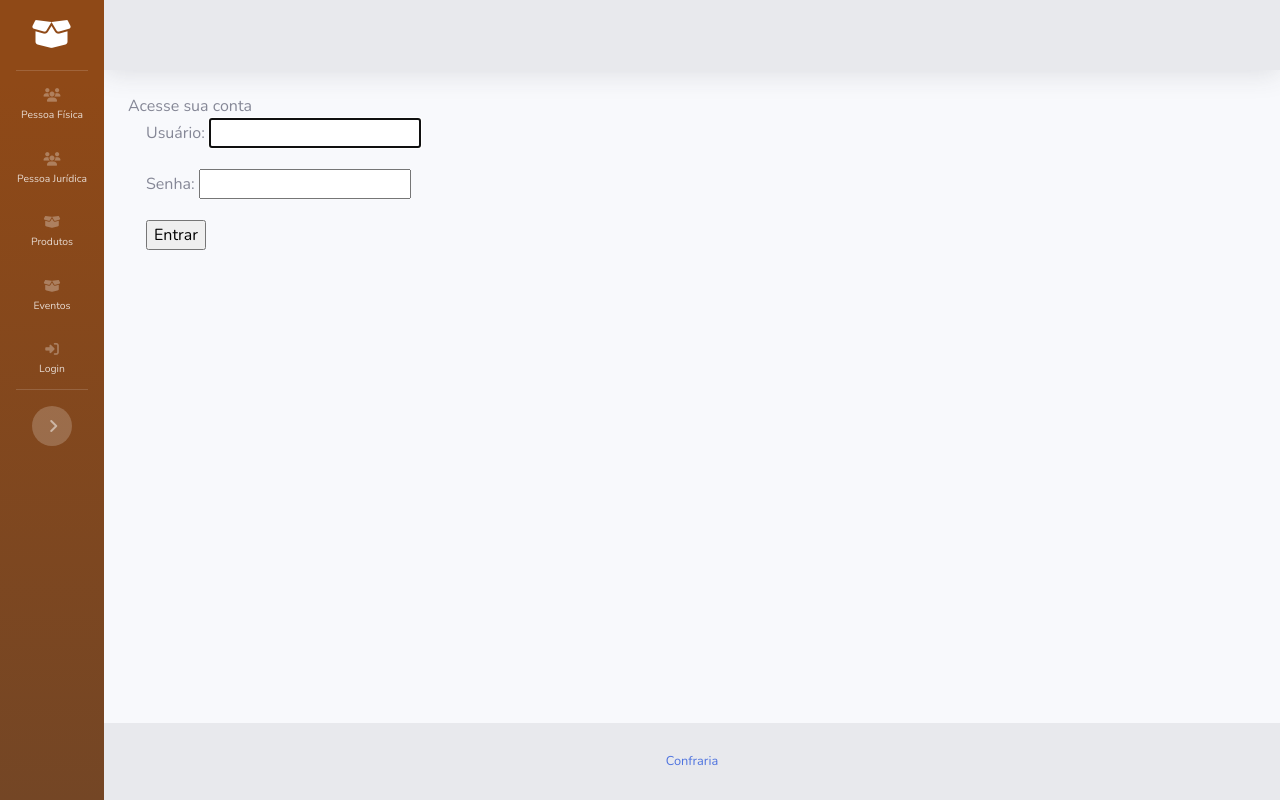
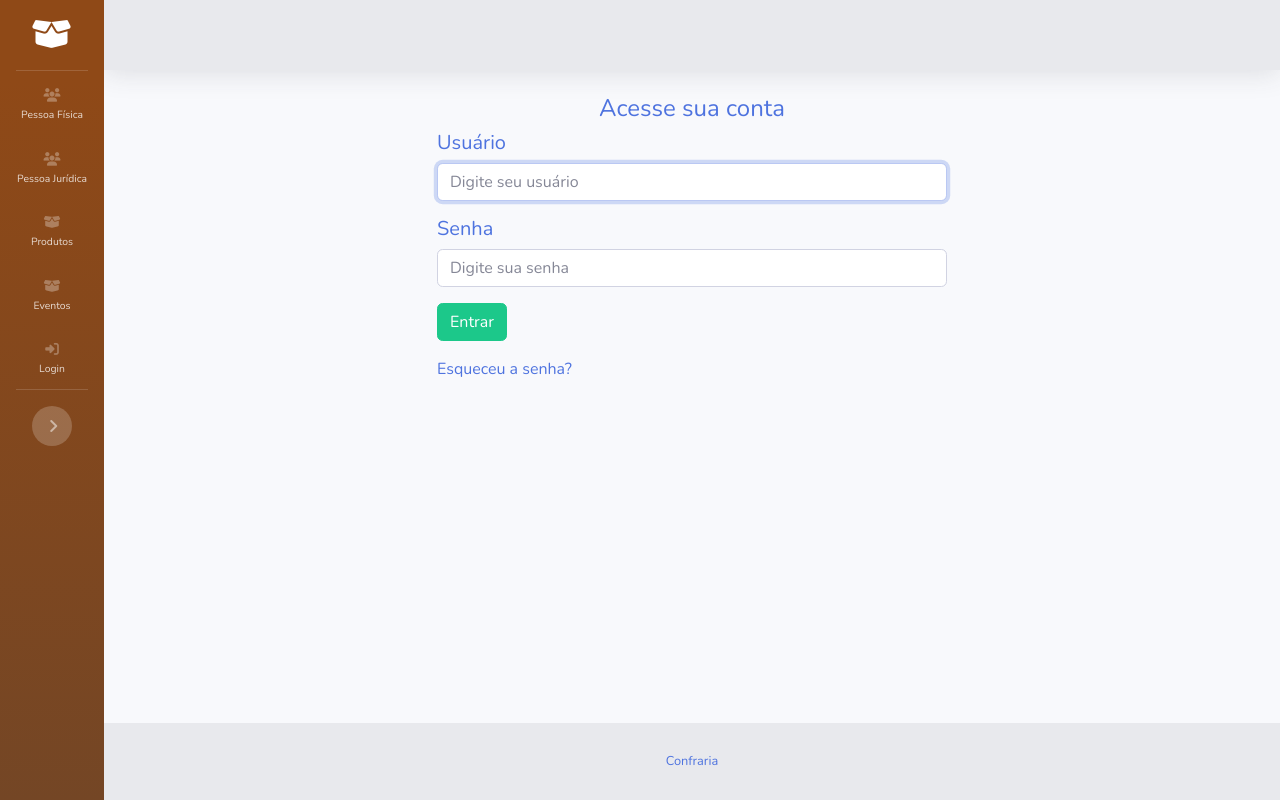
Before and after one commit to wartrax13/erp_confraria, a Django app: page /login/ in a window 1280 px wide. Run offline with Django 3.2, Linux system fonts and the light colour scheme; some libraries are stand-ins or nearby versions.

Commit message:
Arrumado o template de login

```diff
--- a/confraria/static/css/main.css
+++ b/confraria/static/css/main.css
@@ -12,3 +12,23 @@
 .invalid-feedback {
     display: block !important;
 }
+
+body {
+    margin: 0;
+    padding: 0;
+    background-color: #17a2b8;
+    height: 100vh;
+  }
+  #login .container #login-row #login-column #login-box {
+    margin-top: 120px;
+    max-width: 600px;
+    height: 320px;
+    border: 1px solid #9C9C9C;
+    background-color: #EAEAEA;
+  }
+  #login .container #login-row #login-column #login-box #login-form {
+    padding: 20px;
+  }
+  #login .container #login-row #login-column #login-box #login-form #register-link {
+    margin-top: -85px;
+  }
--- a/confraria/templates/registration/login.html
+++ b/confraria/templates/registration/login.html
@@ -1,12 +1,16 @@
 {% extends 'base.html' %}
 {% load static %}
-{% block title %}Acesse sua conta{% endblock title %}
+{% load widget_tweaks %}
+
+<div id="login">
+    {% block title %}
+        <div class="h4 text-primary" style="text-align: center;">Acesse sua conta</div>
+    {% endblock title %}
     {% block content %}
-
         <div class="container">
-    <div class="row">
-        <div class="col">
-
+            <div id="login-row" class="row justify-content-center align-items-center">
+                <div id="login-column" class="col-md-6">
+                    <div id="login-box" class="col-md-12">
                         {% if form.errors %}
                         <p>Sua conta está errada. Por favor, tente novamente..</p>
                         {% endif %}
@@ -19,22 +23,34 @@
                         <p>Página restrista. Acesse sua conta para ter permissão ou entre em contato.</p>
                         {% endif %}
                         {% endif %}
-
                         <form method="post" action="{% url 'login' %}">
-                {{ form.as_p }}
                             {% csrf_token %}
-
-
-
-                <input type="submit" value="Entrar">
+                            <div class="form-group">
+                                <label class="h5 text-primary" for="{{ form.username.id_for_label }}">{{ form.username.label }}</label>
+                                {% render_field form.username class="form-control" placeholder="Digite seu usuário" %}
+                                <div class="invalid-feedback">
+                                    {{ form.username.errors }}
+                                </div>
+                            </div>
+                            <div class="form-group">
+                                <label class="h5 text-primary" for="{{ form.password.id_for_label }}">{{ form.password.label }}</label>
+                                {% render_field form.password class="form-control" placeholder="Digite sua senha" %}
+                                <div class="invalid-feedback">
+                                    {{ form.password.errors }}
+                                </div>
+                            </div>
+                            <div class="form-group">
+                                <button type="submit" class="btn btn-success"> Entrar </button>
                                 <input type="hidden" name="next" value="{{ next }}">
+                            </div>
                         </form>
-
-
-
-
+                        <div id="formFooter">
+                            <a class="underlineHover" href="#">Esqueceu a senha?</a>
+                        </div>
+                    </div>
                 </div>
             </div>
         </div>
 
     {% endblock content %}
+</div>
```
Lines whose indentation alone changed are shown as unchanged.
